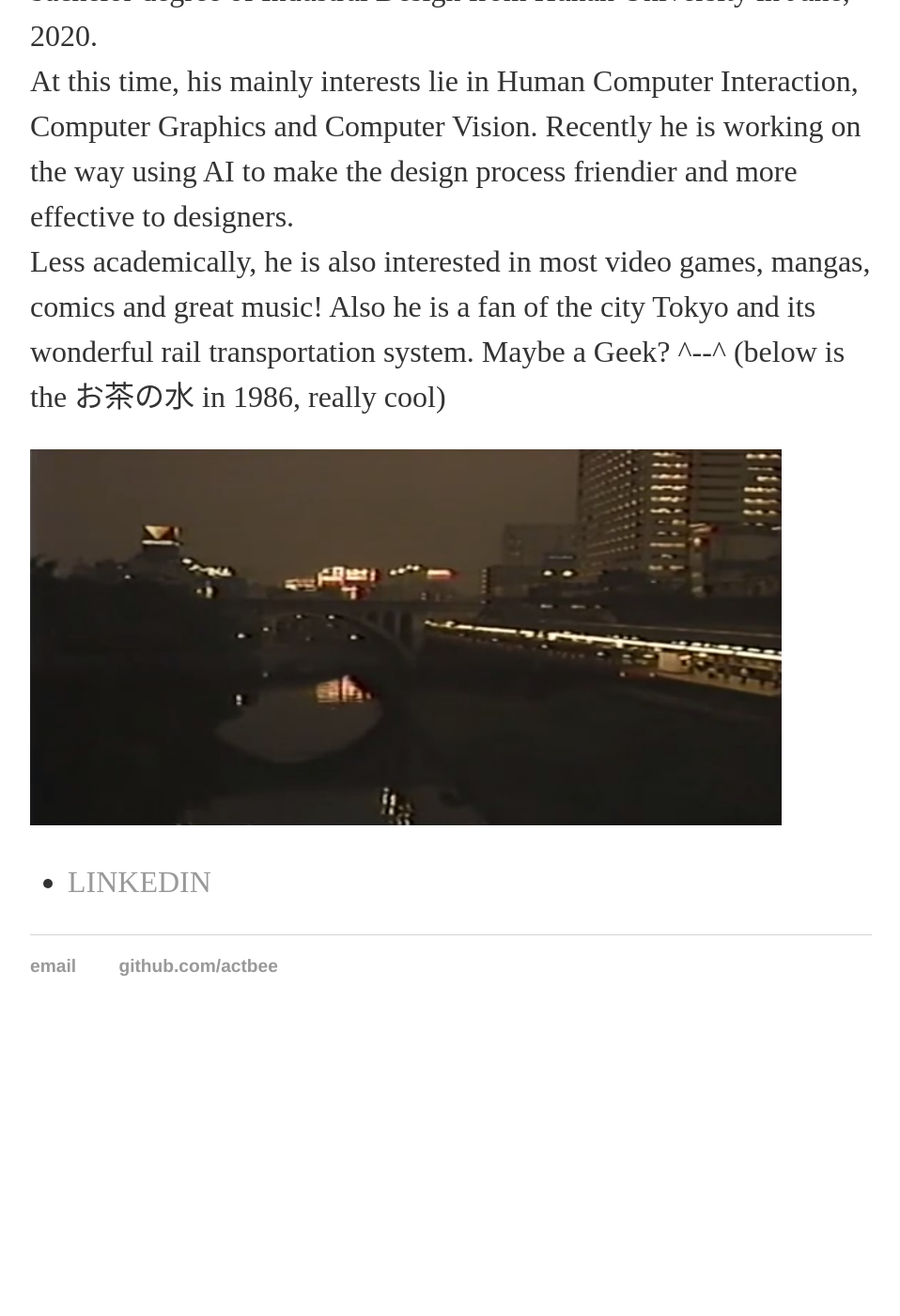
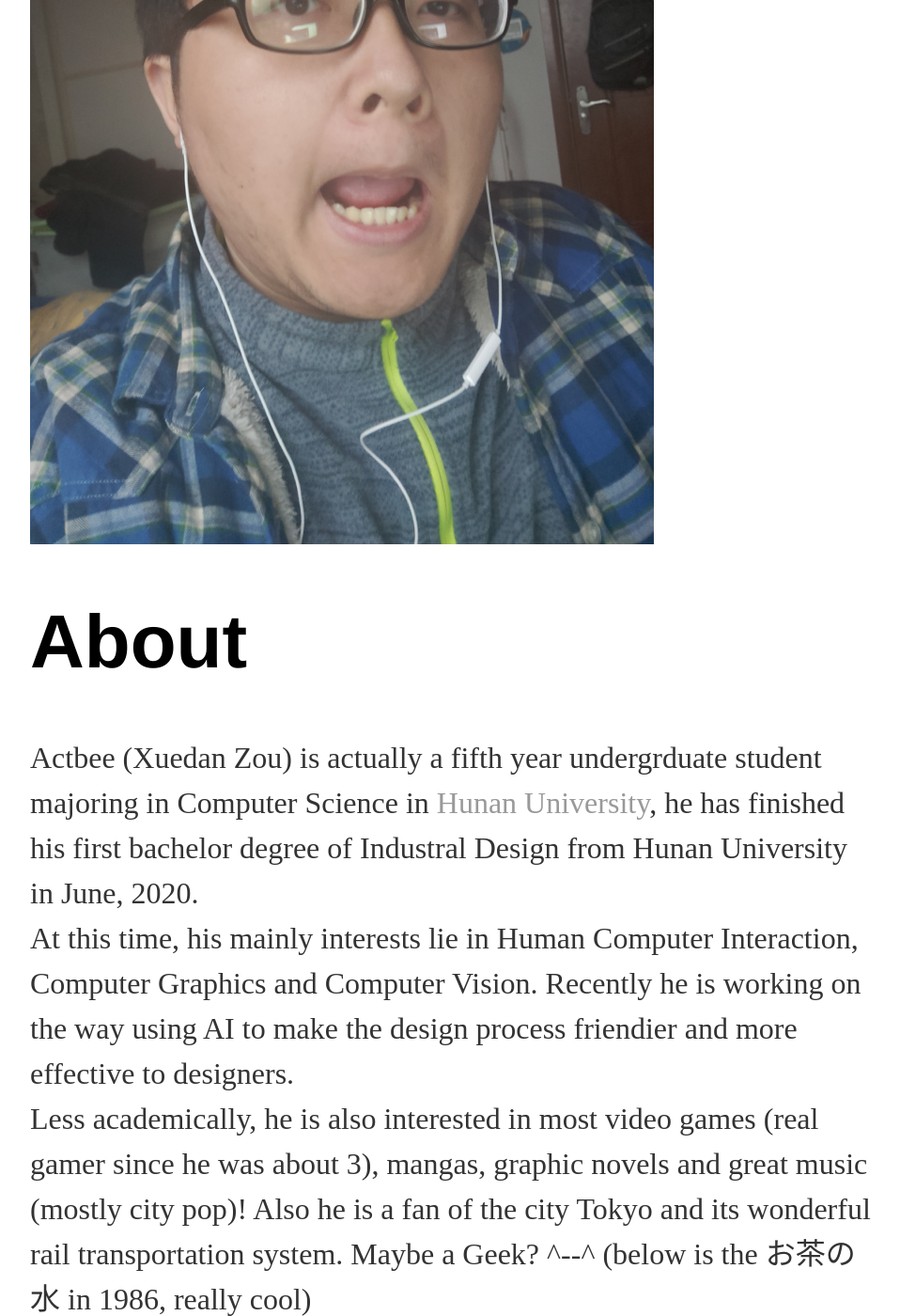
Before and after one commit to actbee/actbee.github.io, a Jekyll site: the page built from about/index.html, in a window 1280 px wide and 1400 px high, scrolled down 437 px. Shown: the whole window at 94% size, without its empty margins (160-1118 px from the left). Built offline with Jekyll 4.4.1, drawn with Linux system fonts in a browser that asks for light colours; before the commit the page ends 1540 px from its top, so only the background shows below that; some of the changed text lies outside the part shown.

Commit message:
modified about

```diff
--- a/about/index.html
+++ b/about/index.html
@@ -2,16 +2,16 @@
 layout: default
 title: About ACTBEE
 ---
-
+        <img src="https://github.com/actbee/actbee.github.io/blob/master/images/self.png?raw=true“  align="right"/>
 		<div class="about">
 			<h1>About</h1>
-			<p>Actbee is actually a fifth year undergrduate student majoring in Computer Science in <a href="https://actbee.github.io/blog/2021/01/13/Why-Hunan-University-Is-Rocking">Hunan University</a>, he has finished his first bachelor degree of Industral
+			<p>Actbee (Xuedan Zou) is actually a fifth year undergrduate student majoring in Computer Science in <a href="https://actbee.github.io/blog/2021/01/13/Why-Hunan-University-Is-Rocking">Hunan University</a>, he has finished his first bachelor degree of Industral
 			Design from Hunan University in June, 2020.<br>
 
             At this time, his mainly interests lie in Human Computer Interaction, Computer Graphics and Computer Vision. Recently he is working on the way using AI to make
             the design process friendier and more effective to designers.			<br>
 
-            Less academically, he is also interested in most video games, mangas, comics and great music! Also he is a fan of the city Tokyo and its wonderful rail transportation
+            Less academically, he is also interested in most video games (real gamer since he was about 3), mangas, graphic novels and great music (mostly city pop)! Also he is a fan of the city Tokyo and its wonderful rail transportation
             system. Maybe a Geek? ^--^ (below is the お茶の水 in 1986, really cool)</p>
 
             <img src="https://github.com/actbee/actbee.github.io/blob/master/images/ochanomizu1986.png?raw=true“  align="center" width="800" height="400"/>
```
